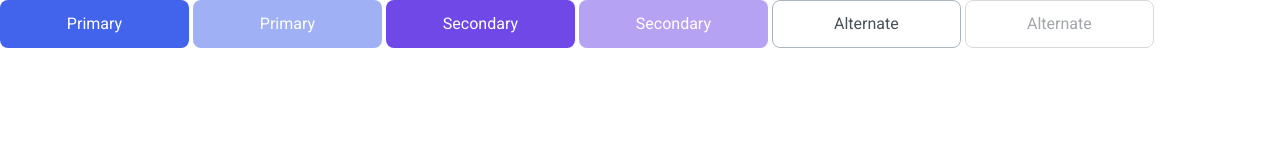
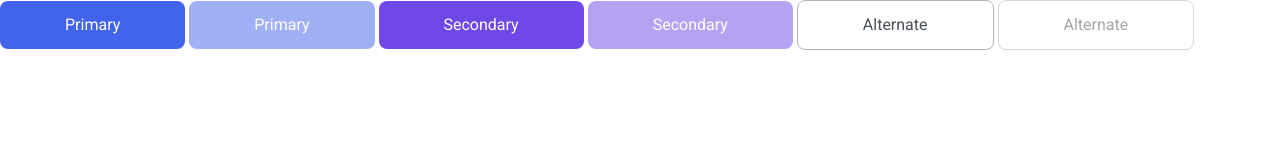
Before and after one commit to js-tasks-ru/htmlcss-20230911-4_frenky233, a website: page 03-lection1/01-button/index.html in a window 1280 px wide. Drawn offline with nearby package versions, Linux system fonts and the light colour scheme.

Commit message:
2nd commit button

```diff
--- a/03-lection1/01-button/button.css
+++ b/03-lection1/01-button/button.css
@@ -2,8 +2,7 @@
 	font-size: 16px;
 	box-sizing: border-box;
 	border-radius: 8px;
-	width: 189px;
-	height: 48px;
+	padding: 15px 65px;
 	transition: opacity 200ms ease-in-out, background 200ms ease-in-out, border-color 200ms ease-in-out;
 	color: var(--white);
 }
@@ -38,9 +37,9 @@
 .button_alternate{
 	color: var(--grey-4);
 	background-color: var(--white);
-	border: 1.5px solid var(--grey-3);
+	border: 1px solid var(--grey-3);
 }
 
 .button_alternate:hover{
-	border: 1.5px solid var(--black);
+	border: 1px solid var(--black);
 }
```
